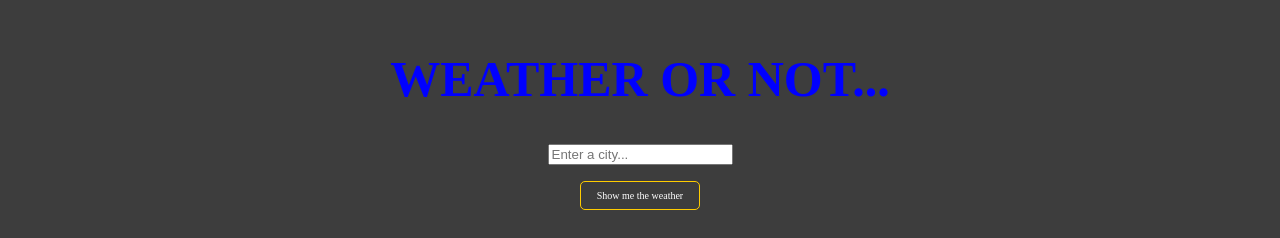
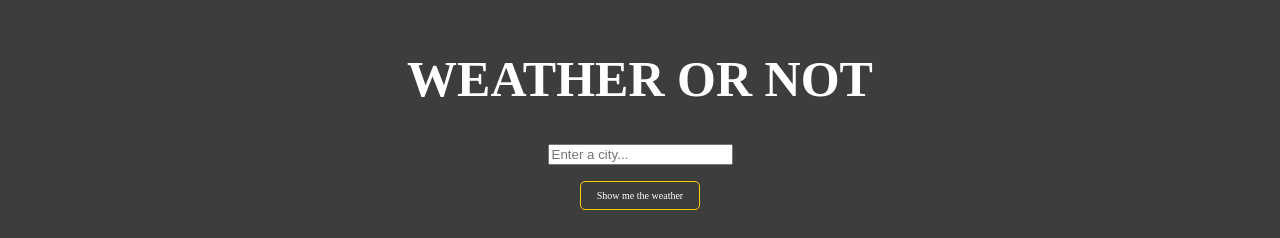
Before and after one commit to emmajane02/weather-, a website: page public/html/index.html in a window 1280 px wide. Shown: the top 238 px of the page. Drawn offline with Linux system fonts and the light colour scheme.

Commit message:
got rid of the dots and changed colour to white

```diff
--- a/public/html/index.html
+++ b/public/html/index.html
@@ -5,7 +5,7 @@
     <script src="/public/js/app.js"></script>
   </head>
   <body>
-    <h1 class="header" id="title">WEATHER OR NOT...</h1>
+    <h1 class="header" id="title">WEATHER OR NOT</h1>
     <input type="text" name="city" class="cityInput" placeholder="Enter a city..." id="cityInput">
     <div>
       <div class="button" id="button">Show me the weather</div>
--- a/public/js/app.js
+++ b/public/js/app.js
@@ -1,5 +1,5 @@
 window.onload = function(){
   var title = document.getElementById("title");
   console.log(title);
-  title.style.color = "blue";
+  title.style.color = "white";
 }
```
